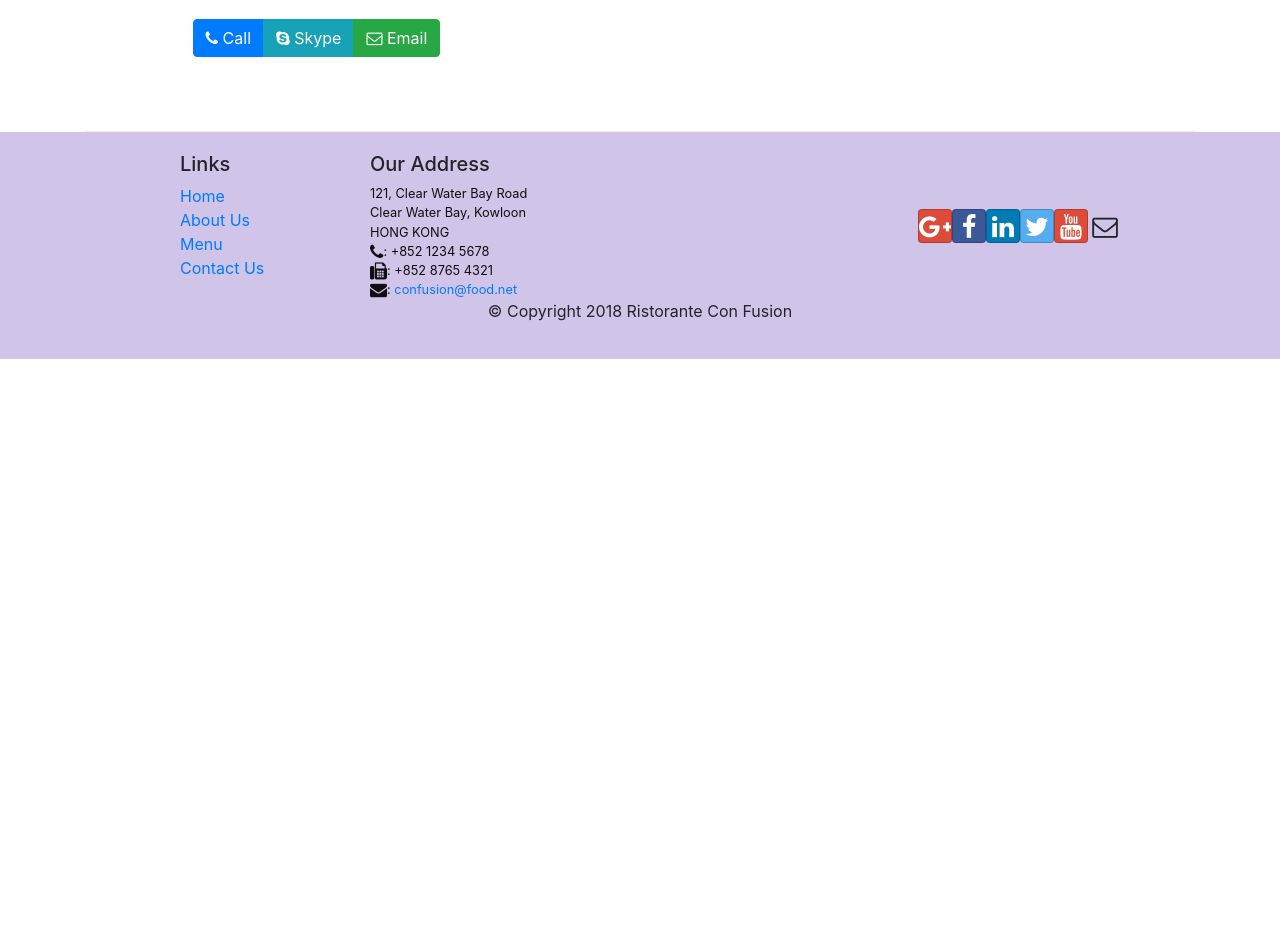
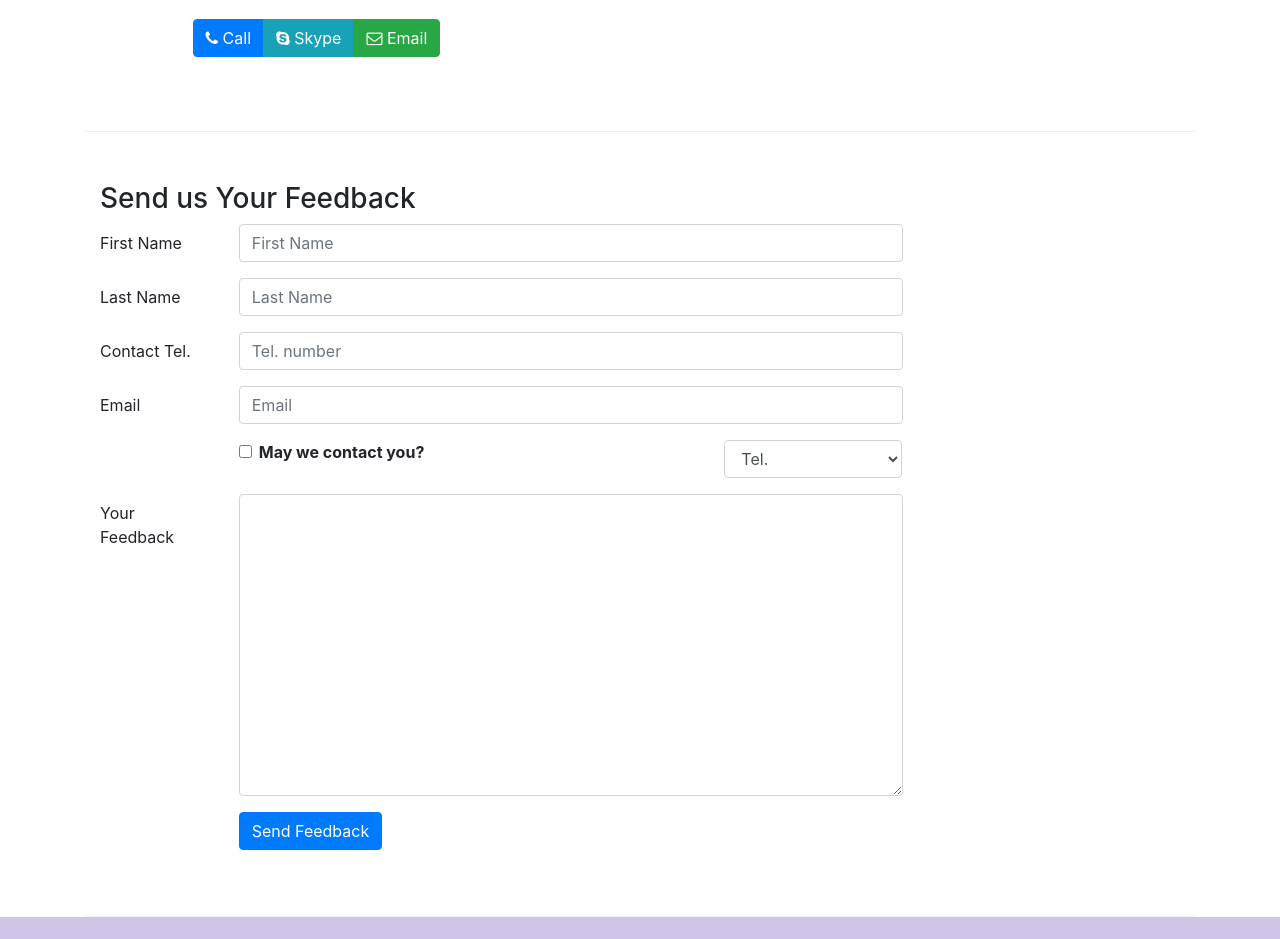
Before and after one commit to Parth305Mehta/front-end-react, a React (Create React App) app: page /contactus in a window 1280 px wide. Shown: the part 740-1679 px from the top of the page. Before the commit the page ends 1099 px from the top, so only its background shows below. Built offline with nearby package versions, Linux system fonts and the light colour scheme.

Commit message:
controlled forms

```diff
--- a/src/components/ContactComponent.js
+++ b/src/components/ContactComponent.js
@@ -1,8 +1,9 @@
-import React from 'react';
-import {Breadcrumb,BreadcrumbItem} from 'reactstrap';
+import React,{Component} from 'react';
+import {Breadcrumb,BreadcrumbItem,Button,Form,FormGroup,Label,Input,Col} from 'reactstrap';
 import {Link} from 'react-router-dom';
 
-function Contact(props) {
+
+/*function Contact(props) {
     return(
         <div className="container">
             <div className='row'>
@@ -43,6 +44,160 @@
             </div>
         </div>
     );
+} */
+
+
+class Contact extends Component{
+
+
+    constructor(props){
+        super(props);
+        this.state={
+            firstname: '',
+            lastname:'',
+            telnum: '',
+            email:'',
+            agree: false,
+            contactType: 'Tel.',
+            message:'',
+        }
+        this.handleSubmit = this.handleSubmit.bind(this);
+        this.handleInputChange = this.handleInputChange.bind(this);
+    }
+
+handleInputChange(event){
+    const target = event.target;
+    const value = target.type === 'checkbox' ? target.checked : target.value;
+    const name = target.name;
+    this.setState({
+        [name]: value
+      });
+}
+
+handleSubmit(event){
+    console.log("Current state is :" +JSON.stringify(this.state));
+    alert("Current state is :" +JSON.stringify(this.state));
+    event.preventDefault();
+}
+
+    render() {
+        return(
+            <div className="container">
+                <div className='row'>
+                        <Breadcrumb>
+                            <BreadcrumbItem><Link to ='/home'>Home</Link></BreadcrumbItem>
+                            <BreadcrumbItem active>Contact Us</BreadcrumbItem>
+                        </Breadcrumb>
+                        <div className='col-12'>
+                            <h3>Contact Us</h3>
+                            <hr />
+                        </div>
+                </div>
+                <div className="row row-content">
+                    <div className="col-12">
+                    <h3>Location Information</h3>
+                    </div>
+                    <div className="col-12 col-sm-4 offset-sm-1">
+                            <h5>Our Address</h5>
+                            <address>
+                            121, Clear Water Bay Road<br />
+                            Clear Water Bay, Kowloon<br />
+                            HONG KONG<br />
+                            <i className="fa fa-phone"></i>: +852 1234 5678<br />
+                            <i className="fa fa-fax"></i>: +852 8765 4321<br />
+                            <i className="fa fa-envelope"></i>: <a href="mailto:confusion@food.net">confusion@food.net</a>
+                            </address>
+                    </div>
+                    <div className="col-12 col-sm-6 offset-sm-1">
+                        <h5>Map of our Location</h5>
+                    </div>
+                    <div className="col-12 col-sm-11 offset-sm-1">
+                        <div className="btn-group" role="group">
+                            <a role="button" className="btn btn-primary" href="tel:+85212345678"><i className="fa fa-phone"></i> Call</a>
+                            <a role="button" className="btn btn-info"><i className="fa fa-skype"></i> Skype</a>
+                            <a role="button" className="btn btn-success" href="mailto:confusion@food.net"><i className="fa fa-envelope-o"></i> Email</a>
+                        </div>
+                    </div>
+                </div>
+                <div className='row row-content'>
+                    <div className='col-12'>
+                        <h3>Send us Your Feedback</h3>
+                    </div>
+                    <div className='col-12 col-md-9'>
+                        <Form onSubmit={this.handleSubmit}>
+                            <FormGroup row>
+                                <Label htmlFor='firstname' md={2} >First Name</Label>
+                                <Col md={10}>
+                                    <Input type='text' id='firstname' name='firstname' placeholder='First Name' value={this.state.firstname} onChange={this.handleInputChange}/>
+                                </Col>
+                            </FormGroup>
+                            <FormGroup row>
+                                <Label htmlFor='lastname' md={2} >Last Name</Label>
+                                <Col md={10}>
+                                    <Input type='text' id='lastname' name='lastname' placeholder='Last Name' value={this.state.lastname} onChange={this.handleInputChange}/>
+                                </Col>
+                            </FormGroup>
+                            <FormGroup row>
+                            <Label htmlFor="telnum" md={2}>Contact Tel.</Label>
+                                <Col md={10}>
+                                    <Input type="tel" id="telnum" name="telnum"
+                                        placeholder="Tel. number"
+                                        value={this.state.telnum}
+                                        onChange={this.handleInputChange} />
+                                </Col>
+                            </FormGroup>
+                            <FormGroup row>
+                                <Label htmlFor="email" md={2}>Email</Label>
+                                <Col md={10}>
+                                    <Input type="email" id="email" name="email"
+                                        placeholder="Email"
+                                        value={this.state.email}
+                                        onChange={this.handleInputChange} />
+                                </Col>
+                            </FormGroup>
+                            <FormGroup row>
+                                <Col md={{size: 6, offset: 2}}>
+                                    <FormGroup check>
+                                        <Label check>
+                                            <Input type="checkbox"
+                                                name="agree"
+                                                checked={this.state.agree}
+                                                onChange={this.handleInputChange} /> {' '}
+                                            <strong>May we contact you?</strong>
+                                        </Label>
+                                    </FormGroup>
+                                </Col>
+                                <Col md={{size: 3, offset: 1}}>
+                                    <Input type="select" name="contactType"
+                                            value={this.state.contactType}
+                                            onChange={this.handleInputChange}>
+                                        <option>Tel.</option>
+                                        <option>Email</option>
+                                    </Input>
+                                </Col>
+                            </FormGroup>
+                            <FormGroup row>
+                                <Label htmlFor="message" md={2}>Your Feedback</Label>
+                                <Col md={10}>
+                                    <Input type="textarea" id="message" name="message"
+                                        rows="12"
+                                        value={this.state.message}
+                                        onChange={this.handleInputChange}></Input>
+                                </Col>
+                            </FormGroup>
+                            <FormGroup row>
+                                <Col md={{size: 10, offset: 2}}>
+                                    <Button type="submit" color="primary">
+                                        Send Feedback
+                                    </Button>
+                                </Col>
+                            </FormGroup>
+                        </Form>
+                    </div>
+                </div>
+            </div>
+        );
+    }
 }
 
 export default Contact;
```
